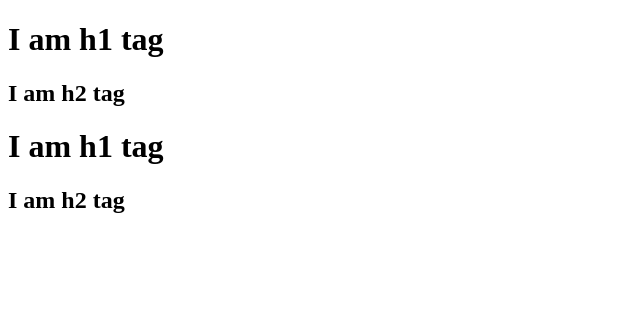
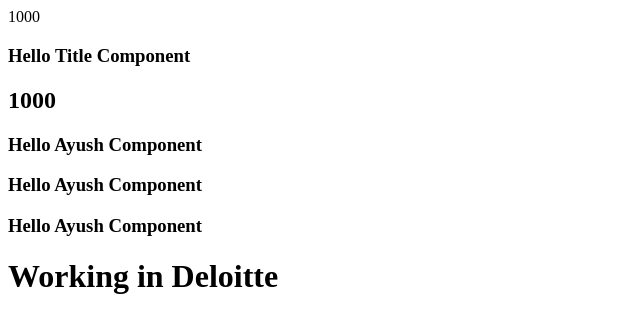
Before and after one commit to ayushk128/Namaste-React, a React (Vite) app: page / in a window 1280 px wide. Shown: the top 332 px of the page, without its empty margins (0-640 px from the left). Built offline with nearby package versions, Linux system fonts and the light colour scheme.

Commit message:
Added concepts of JSX elements, functional components

```diff
--- a/App.js
+++ b/App.js
@@ -1,90 +1,66 @@
 import React from "react";
 import ReactDOM from "react-dom/client";
 
-// const heading = React.createElement(
-//   "h1",
-//   { id: "heading", xyz : "abc"},
-//   "Hello world from React!"
+// Core React element
+// const heading = React.createElement("h1", { id: "heading" }, "Namaste React");
+// console.log(heading);
+
+// // JSX
+// // const jsxHeading = <h1 className="heading">Namaste React using JSX</h1>;
+// // multiple line
+// const jsxHeading = (
+//   <h1 className="heading">
+//     Namaste React using JSX
+//   </h1>
 // );
+// // console.log(jsxHeading);
 
-// console.log(heading); //object
+// // Both are same
+// const fn = () => true;
+// const fn2 = () => {
+//   return true;
+// }
 
-// const root = ReactDOM.createRoot(document.getElementById("root"));
+// // React functional Component, we can skip return statement
+// const HeadingComponent = () => {
+//   return <h1>Namaste React Functional Component</h1>;
+// }
+// const HeadingComponent2 = () => {
+//   <h1>Namaste React Functional Component</h1>;
+// }
 
-// root.render(heading);  //Take the object, creates the tag and put the tag inside root
+const root = ReactDOM.createRoot(document.getElementById("root"));
 
-// /**
-//  *
-//  * <div id = "parent">
-//  *  <div id = "child">
-//  *      <h1>I am h1 tag</h1>
-//  *  </div>
-//  * </div>
-//  *
-//  **/
+// // Rendering React element
+// root.render(jsxHeading);
 
-// const parent = React.createElement(
-//     "div",
-//     {id : "parent"},
-//     React.createElement(
-//         "div",
-//         {id : "child"},
-//         React.createElement("h1", {}, "I am h1 tag")
-//     )
-// )
-// console.log(parent)
-// const root = ReactDOM.createRoot(document.getElementById("root"));
-// root.render(parent)
+// // Rendering React functional component
+// root.render(<HeadingComponent/>)
+const Title =  (
+  <div>
+    <h3>Hello Title Component</h3>
+  </div>
+);
+const AyushComponent = () => (
+    <div>
+      <h3>Hello Ayush Component</h3>
+    </div>
+);
 
-/**
- *
- * <div id = "parent">
- *  <div id = "child">
- *      <h1>I am h1 tag</h1>
- *      <h2>I am h2 tag</h2>
- *  </div>
- * </div>
- *
- **/
+const number = 1000;
+// Component composition
+const AyushComponent2 = () => (
+    <div id="container">
+      {/* We can write javascript in curly braces */}
+      {number}
+      {Title}
+      <h2>{number}</h2>
+      {/* These three things are same */}
+      {AyushComponent()}
+      <AyushComponent />
+      <AyushComponent></AyushComponent>
+      <h1>Working in Deloitte</h1>
+    </div>
+);
 
-// const parent = React.createElement(
-//   "div",
-//   { id: "parent" },
-//   React.createElement("div", { id: "child" }, [
-//     React.createElement("h1", {}, "I am h1 tag"),
-//     React.createElement("h2", {}, "I am h2 tag"),
-//   ])
-// );
-// console.log(parent);
-// const root = ReactDOM.createRoot(document.getElementById("root"));
-// root.render(parent);
-
-/**
- *
- * <div id = "parent">
- *  <div id = "child">
- *      <h1>I am h1 tag</h1>
- *      <h2>I am h2 tag</h2>
- *  </div>
- *  <div id = "child2">
- *      <h1>I am h1 tag</h1>
- *      <h2>I am h2 tag</h2>
- *  </div>
- * </div>
- *
- **/
-
-const parent = React.createElement("div", { id: "parent" }, [
-  React.createElement("div", { id: "child" }, [
-    React.createElement("h1", {}, "I am h1 tag"),
-    React.createElement("h2", {}, "I am h2 tag"),
-  ]),
-  React.createElement("div", { id: "child" }, [
-    React.createElement("h1", {}, "I am h1 tag"),
-    React.createElement("h2", {}, "I am h2 tag"),
-  ]),
-]);
-
-console.log(parent);
-const root = ReactDOM.createRoot(document.getElementById("root"));
-root.render(parent);
+root.render(<AyushComponent2 />);
--- a/index.html
+++ b/index.html
@@ -9,7 +9,7 @@
 <body>
     <div id = "root">
         <!-- Anything here will be replaced by the root element from react -->
-        <h1>Ayush is here</h1>
+        <h1>Not Rendered</h1>
     </div>
     <!-- <div id = "root2">
         Anything here will be replaced by the root element from react
```
